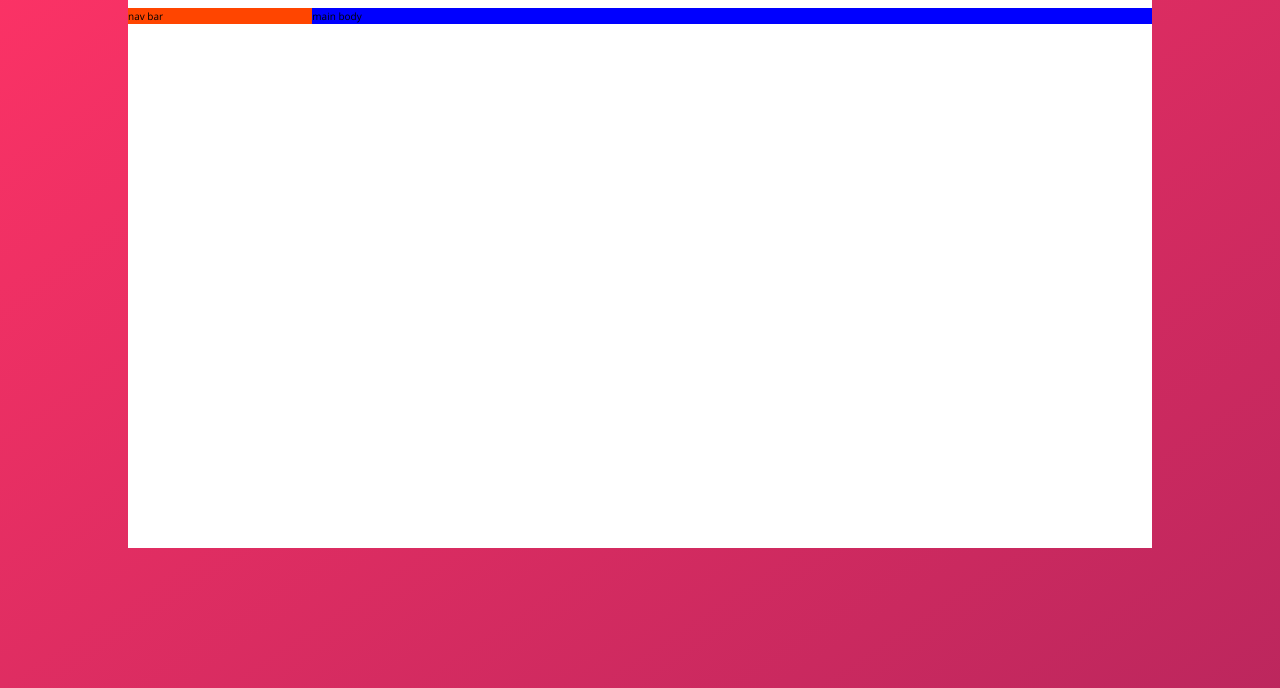
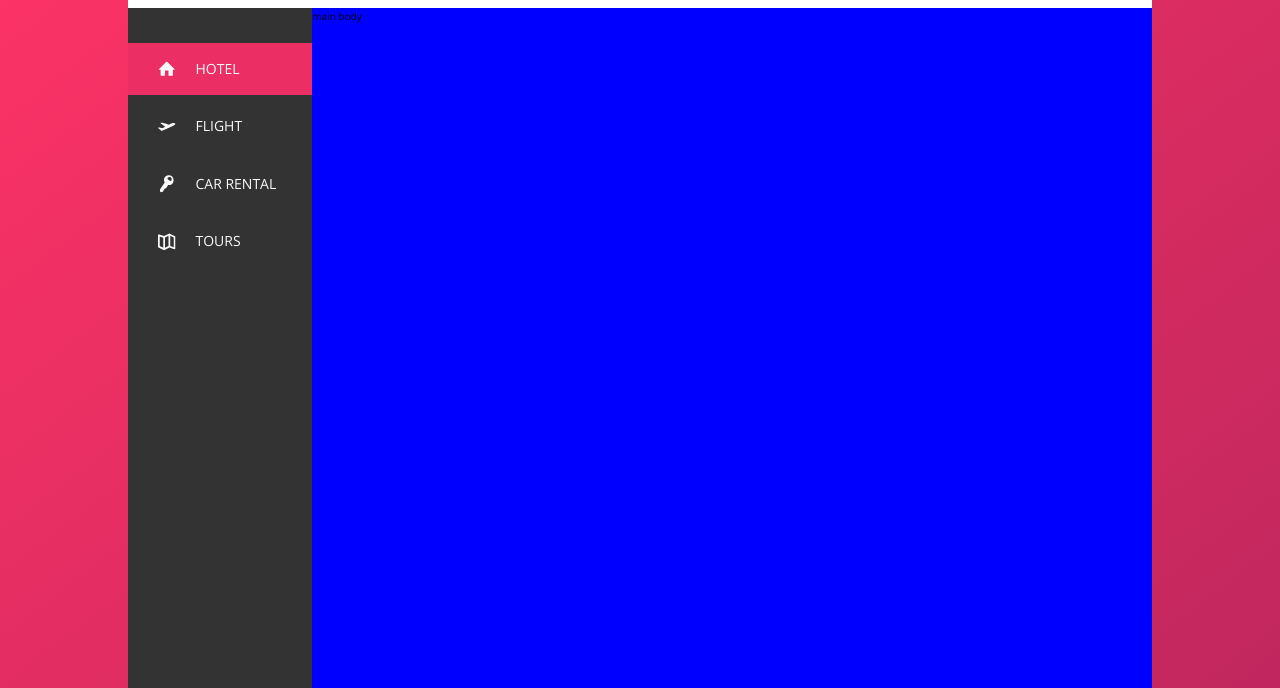
Before and after one commit to aljundik/trillo, a plain HTML site: page index.html in a window 1280 px wide. Shown: the part 112-800 px from the top of the page. Drawn offline with nearby package versions, Linux system fonts and the light colour scheme.

Commit message:
creade sidebar

```diff
--- a/css/style.css
+++ b/css/style.css
@@ -66,13 +66,17 @@ body {
 .content {
   display: flex; }
 
-.nav {
-  background-color: orangered;
-  flex: 0 0 18%; }
+.sidebar {
+  background-color: var(--Grey-dark-1);
+  flex: 0 0 18%;
+  display: flex;
+  flex-direction: column;
+  justify-content: space-between; }
 
 .hotel {
   background: blue;
-  flex: 1; }
+  flex: 1;
+  height: 80rem; }
 
 .logo {
   height: 3.25rem;
@@ -149,3 +153,48 @@ body {
     height: 3.75rem;
     border-radius: 50%;
     margin-right: 1rem; }
+
+.side-nav {
+  font-size: 1.4rem;
+  list-style: none;
+  margin-top: 3.5rem; }
+  .side-nav__item {
+    position: relative; }
+    .side-nav__item:not(:last-child) {
+      margin-bottom: .5rem; }
+  .side-nav__item:active::before {
+    background-color: var(--primary-light); }
+  .side-nav__item::before {
+    content: '';
+    position: absolute;
+    top: 0;
+    left: 0;
+    height: 100%;
+    width: 3px;
+    background-color: var(--primary);
+    transform: scaleY(0);
+    transition: transform 0.2s, width 0.4s cubic-bezier(1, 0, 0, 1) 0.2s, background-color 0.1s; }
+  .side-nav__item:hover::before, .side-nav__item--active::before {
+    transform: scaleY(1);
+    width: 100%; }
+  .side-nav__link:link, .side-nav__link:visited {
+    color: var(--Grey-light-1);
+    text-decoration: none;
+    text-transform: uppercase;
+    display: block;
+    padding: 1.5rem 3rem;
+    display: flex;
+    align-items: center;
+    z-index: 10;
+    position: relative; }
+  .side-nav__icon {
+    height: 1.75rem;
+    width: 1.75rem;
+    margin-right: 2rem;
+    fill: currentColor; }
+
+.legal {
+  font-size: 1.2rem;
+  text-align: center;
+  padding: 2.5rem;
+  color: var(--Grey-light-4); }
--- a/index.html
+++ b/index.html
@@ -44,9 +44,51 @@
                 </nav>
             </header>
             <div class="content">
-                <div class="nav">
-                    nav bar
+                <div class="sidebar">
+                    <ul class="side-nav">
+                        <li class="side-nav__item side-nav__item--active">
+                            <a href="#" class="side-nav__link">
+                                <svg class="side-nav__icon">
+                                    <use xlink:href="img/sprite.svg#icon-home"></use>
+                                </svg>
+                                <span>Hotel</span>
+                            </a>
+                        </li>
+
+                        <li class="side-nav__item">
+                            <a href="#" class="side-nav__link">
+                                <svg class="side-nav__icon">
+                                    <use xlink:href="img/sprite.svg#icon-aircraft-take-off"></use>
+                                </svg>
+                                <span>Flight</span>
+                            </a>
+                        </li>
+
+                        <li class="side-nav__item">
+                            <a href="#" class="side-nav__link">
+                                <svg class="side-nav__icon">
+                                    <use xlink:href="img/sprite.svg#icon-key"></use>
+                                </svg>
+                                <span>Car Rental</span>
+                            </a>
+                        </li>
+
+                        <li class="side-nav__item">
+                            <a href="#" class="side-nav__link">
+                                <svg class="side-nav__icon">
+                                    <use xlink:href="img/sprite.svg#icon-map"></use>
+                                </svg>
+                                <span>Tours</span>
+                            </a>
+                        </li>
+                    </ul>
+
+                    <div class="legal">
+                        &copy; 2017 by trillo. All rights reserved.
+                    </div>
                 </div>
+
+
                 <div class="hotel">
                     main body
                 </div>
--- a/sass/_components.scss
+++ b/sass/_components.scss
@@ -132,3 +132,82 @@
 
     }
 }
+
+/////////////////////////////////////
+// SIDE NAV
+
+.side-nav{
+    font-size: 1.4rem;
+    list-style: none;
+    margin-top: 3.5rem;
+
+    &__item{
+        position: relative;
+        &:not(:last-child){
+            margin-bottom: .5rem;
+        }
+    }
+
+    &__item:active::before{
+        background-color: var(--primary-light);
+
+    }
+
+
+    &__item::before{
+        content: '';
+        position: absolute;
+        top: 0;
+        left: 0;
+        height: 100%;
+        width: 3px;
+        background-color: var( --primary);
+        transform: scaleY(0);
+        transition: transform 0.2s, width .4s cubic-bezier(1,0,0,1) .2s, background-color 0.1s;
+
+    }
+
+    &__item:hover::before,
+    &__item--active::before{
+      transform: scaleY(1);
+      width: 100%;
+    }
+
+
+    &__link{
+
+    }
+
+    &__link:link,
+    &__link:visited{
+        color: var(--Grey-light-1);
+        text-decoration: none;
+        text-transform: uppercase;
+        display: block;
+        padding: 1.5rem 3rem;
+        display: flex;
+        align-items: center;
+        z-index: 10;
+        position: relative;
+    }
+
+    &__icon{
+        height: 1.75rem;
+        width: 1.75rem;
+        margin-right: 2rem;
+        fill: currentColor;
+    }
+
+
+
+}
+
+////////////////////////////////////
+// LEGAL TEXT
+.legal{
+    font-size: 1.2rem;
+    text-align: center;
+    padding: 2.5rem;
+    color: var(--Grey-light-4);
+
+}
--- a/sass/_layout.scss
+++ b/sass/_layout.scss
@@ -20,14 +20,19 @@
     display: flex;
 }
 
-.nav{
-background-color: orangered;
+.sidebar{
 //height: 40rem;
-
+background-color: var(--Grey-dark-1);
 flex: 0 0 18%;
+display: flex;
+flex-direction: column;
+justify-content: space-between;
 }
 
 .hotel{
     background: blue;
     flex: 1;
+
+
+    height: 80rem;
 }
```
